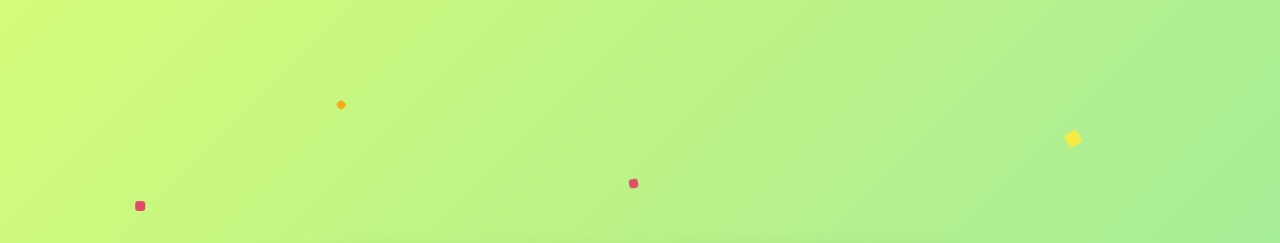
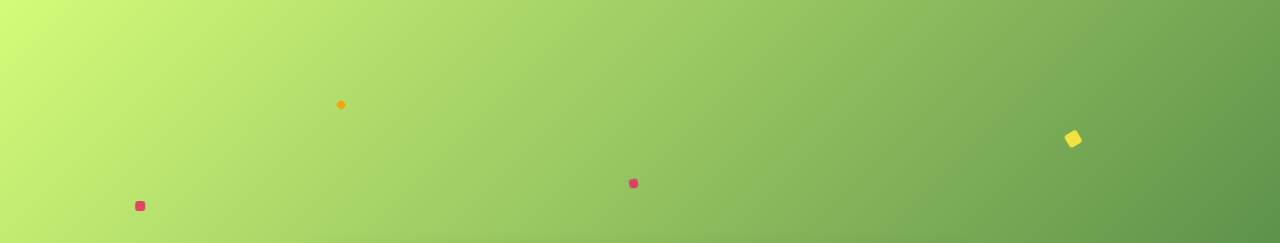
Before and after one commit to Eliasakkam/my-website1, a website: page subscribe-success.html in a window 1280 px wide. Shown: the top 243 px of the page. Drawn offline with Linux system fonts and the light colour scheme.

Commit message:
Initial commit

```diff
--- a/subscribe-success.html
+++ b/subscribe-success.html
@@ -10,7 +10,7 @@
       margin: 0;
       padding: 0;
       font-family: 'Cairo', sans-serif;
-      background: linear-gradient(135deg, #d4fc79, #96e6a1);
+      background: linear-gradient(135deg, #d4fc79, #336b3a);
       display: flex;
       justify-content: center;
       align-items: center;
```
